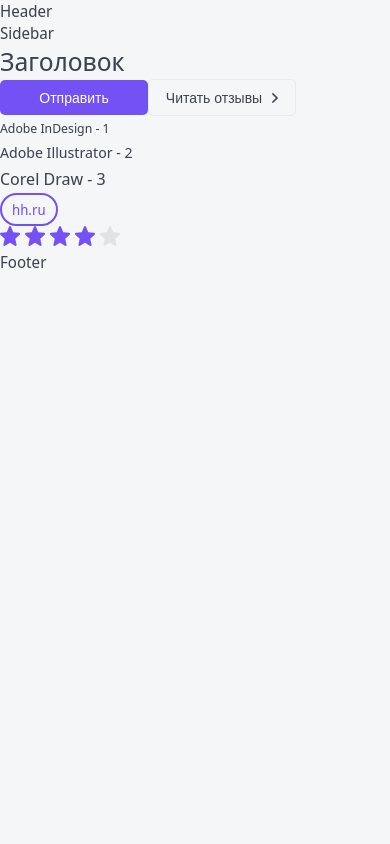
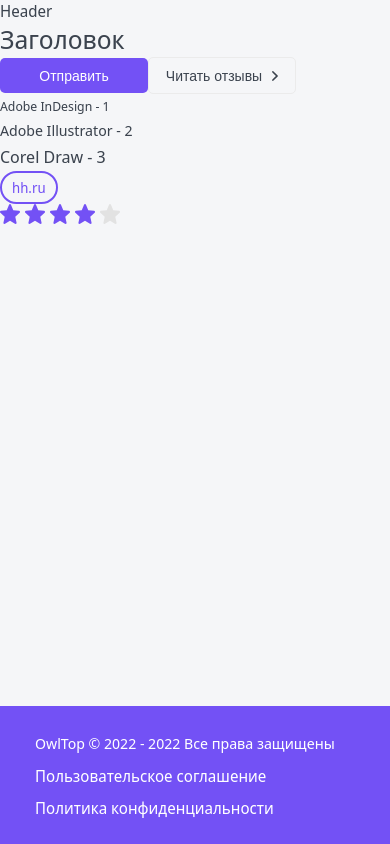
Before and after one commit to Nikita-belousovv/owl-top-ui, a Next.js app: page / in a window 390 px wide. Built offline with nearby package versions, Linux system fonts and the light colour scheme.

Commit message:
feature: [OWL-005] - позиционирование UI компонентов | адаптив | date-fns

```diff
--- a/Layout/Footer/Footer.module.css
+++ b/Layout/Footer/Footer.module.css
@@ -0,0 +1,21 @@
+.footer {
+	display: grid;
+
+	padding: 25px 35px;
+
+	color: white;
+	background-color: var(--primary);
+	grid-template-columns: 1fr auto auto;
+	gap: 40px;
+}
+
+.footer a:hover {
+	color: var(--gray-light);
+}
+
+@media (max-width: 765px) {
+	.footer {
+		grid-template-columns: 1fr;
+		gap: 10px;
+	}
+}
--- a/Layout/Footer/Footer.tsx
+++ b/Layout/Footer/Footer.tsx
@@ -1,12 +1,19 @@
 import { FooterProps } from "./Footer.props";
 
+import { Ptag } from "../../components";
+import { format } from "date-fns";
+
 import classNames from "classnames";
-import styles from './Layout.module.css';
+import styles from './Footer.module.css';
 
-export const Footer = ({ ...props }: FooterProps): JSX.Element => {
+export const Footer = ({ className, ...props }: FooterProps): JSX.Element => {
     return (
-		<div {...props}>
-			Footer
-		</div>
+		<footer className={classNames(className, styles.footer)} {...props}>
+			<Ptag type="medium" color="white">
+				OwlTop © 2022 - {format(new Date(), 'yyyy')} Все права защищены
+			</Ptag>
+			<a href="#" target="_blank">Пользовательское соглашение</a>
+			<a href="#" target="_blank">Политика конфиденциальности</a>
+		</footer>
 	);
 };
--- a/Layout/Header/Header.tsx
+++ b/Layout/Header/Header.tsx
@@ -5,8 +5,8 @@
 
 export const Header = ({ ...props }: HeaderProps): JSX.Element => {
     return (
-		<div {...props}>
+		<header {...props}>
 			Header
-		</div>
+		</header>
 	);
 };
--- a/Layout/Layout.module.css
+++ b/Layout/Layout.module.css
@@ -0,0 +1,50 @@
+.wrapper {
+	display: grid;
+
+	gap: 0 30px;
+
+	min-height: 100vh;
+	grid-template-columns: auto 230px minmax(320px, 1200px) auto;
+	grid-template-rows: auto 1fr auto;
+	grid-template-areas:
+		". header header ."
+		". sidebar body ."
+		"footer footer footer footer";
+}
+
+.header {
+	grid-area: header;
+
+	display: none;
+}
+
+.sidebar {
+	grid-area: sidebar;
+}
+
+.footer {
+	grid-area: footer;
+}
+
+.body {
+	grid-area: body;
+}
+
+@media (max-width: 765px) {
+	.wrapper {
+		grid-template-columns: minmax(320px, 1fr);
+
+		grid-template-areas:
+			"header"
+			"body"
+			"footer";
+	}
+
+	.sidebar {
+		display: none;
+	}
+
+	.header {
+		display: block;
+	}
+}
--- a/Layout/Layout.tsx
+++ b/Layout/Layout.tsx
@@ -10,16 +10,12 @@
 
 const Layout = ({ children }: LayoutProps): JSX.Element => {
     return (
-		<>
-			<Header />
-			<div>
-				<Sidebar />
-				<div>
-					{children}
-				</div>
-			</div>
-			<Footer />
-		</>
+		<div className={styles.wrapper}>
+			<Header className={styles.header} />
+			<Sidebar className={styles.sidebar} />
+			<div className={styles.body}>{children}</div>
+			<Footer className={styles.footer} />
+		</div>
 	);
 };
 
--- a/Layout/Sidebar/Sidebar.tsx
+++ b/Layout/Sidebar/Sidebar.tsx
@@ -5,8 +5,8 @@
 
 export const Sidebar = ({ ...props }: SidebarProps): JSX.Element => {
     return (
-		<div {...props}>
+		<aside {...props}>
 			Sidebar
-		</div>
+		</aside>
 	);
 };
--- a/components/Ptag/Ptag.module.css
+++ b/components/Ptag/Ptag.module.css
@@ -1,3 +1,7 @@
+.white {
+	color: white;
+}
+
 .small {
 	font-size: 13px;
 	font-weight: 400;
--- a/components/Ptag/Ptag.props.ts
+++ b/components/Ptag/Ptag.props.ts
@@ -3,4 +3,5 @@
 export interface PtagProps extends React.ComponentProps<'p'> {
     children: ReactNode;
     type: string;
+    color?: string;
 }
--- a/components/Ptag/Ptag.tsx
+++ b/components/Ptag/Ptag.tsx
@@ -3,14 +3,22 @@
 import classNames from "classnames";
 import styles from './Ptag.module.css';
 
-export const Ptag = ({type, children, ...props}: PtagProps): JSX.Element => {
+export const Ptag = ({type, color, children, ...props}: PtagProps): JSX.Element => {
+	const isEqualsWhite = color === 'white';
+
     switch (type) {
 		case 'small':
-			return <p {...props} className={classNames(styles.small)}>{children}</p>;
+			return <p {...props} className={classNames(styles.small, {
+				[styles.white]: isEqualsWhite
+			})}>{children}</p>;
 		case 'medium':
-			return <p {...props} className={classNames(styles.medium)}>{children}</p>;
+			return <p {...props} className={classNames(styles.medium, {
+				[styles.white]: isEqualsWhite
+			})}>{children}</p>;
 		case 'large':
-			return <p {...props} className={classNames(styles.large)}>{children}</p>;
+			return <p {...props} className={classNames(styles.large, {
+				[styles.white]: isEqualsWhite
+			})}>{children}</p>;
 		default:
 			return <></>;
 	}
--- a/package.json
+++ b/package.json
@@ -11,6 +11,7 @@
   },
   "dependencies": {
     "classnames": "^2.3.2",
+    "date-fns": "^2.29.3",
     "next": "12.3.0",
     "react": "18.2.0",
     "react-dom": "18.2.0"
```
Also changed, not shown: 2 other files (tests, documents, lock files or other folders).
